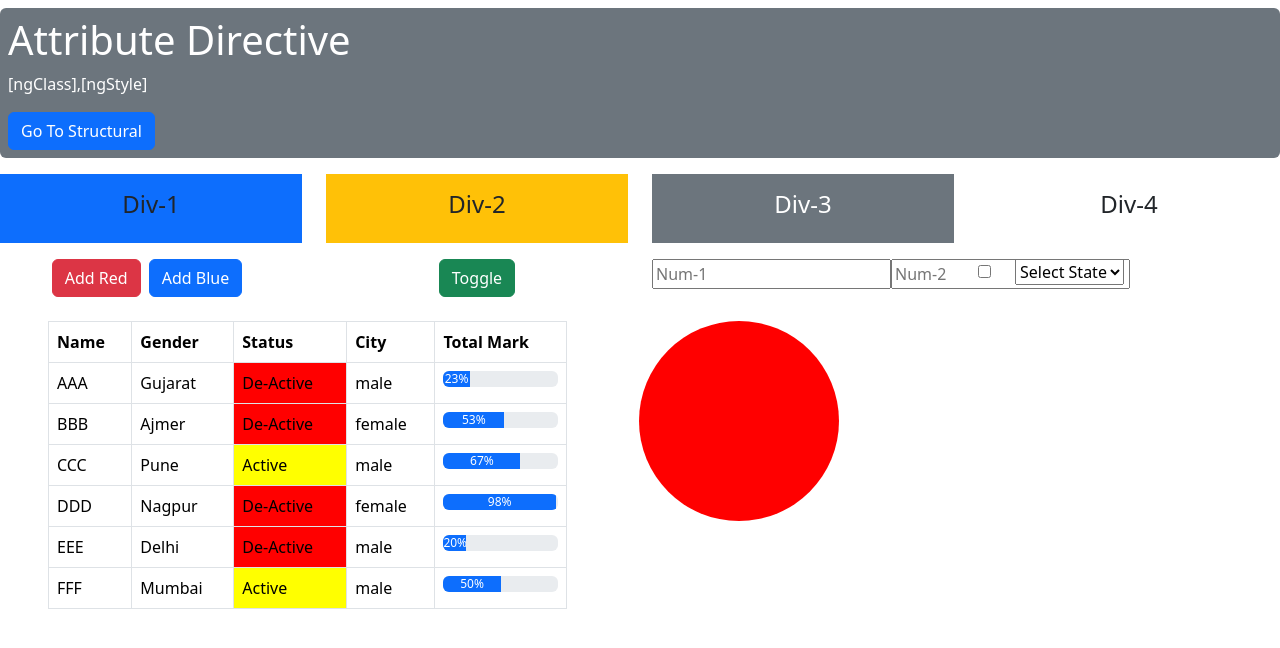
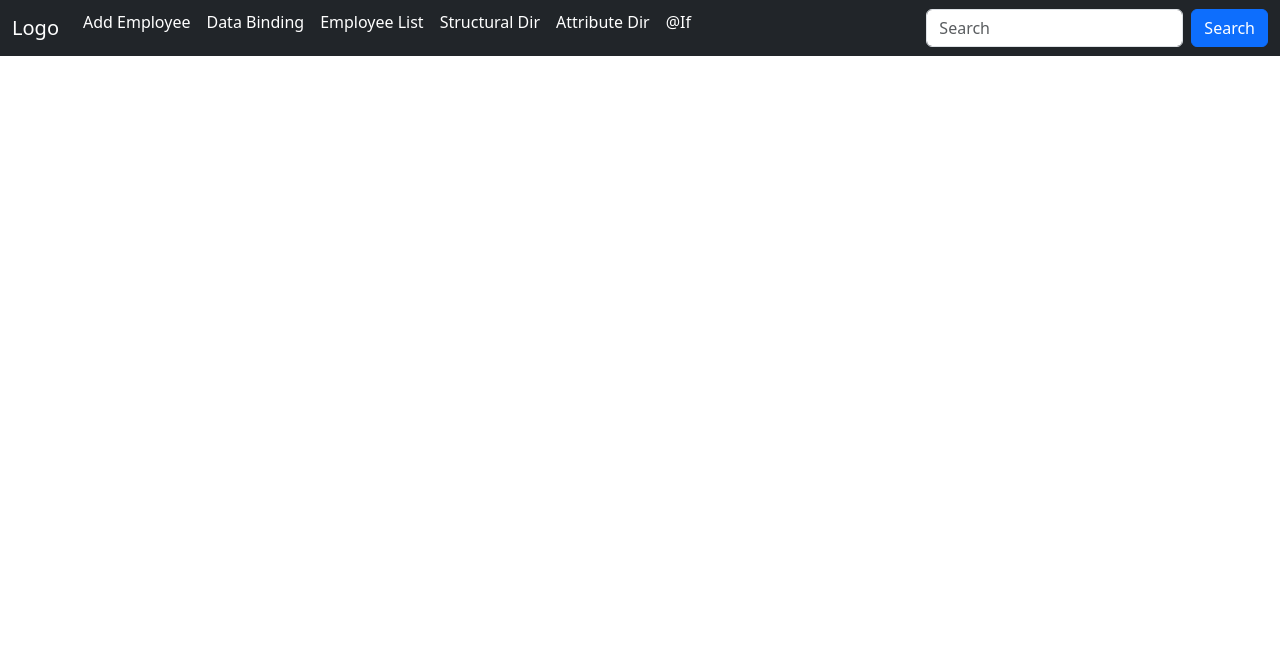
Before and after one commit to chiragrangras/angular_18, an Angular app in the folder angular_tutorial/: page / in a window 1280 px wide. Shown: the top 648 px of the page. Built offline with nearby package versions, Linux system fonts and the light colour scheme.

Commit message:
modified file

```diff
--- a/angular_tutorial/src/app/app.component.html
+++ b/angular_tutorial/src/app/app.component.html
@@ -1 +1,42 @@
-<app-attribute-directive></app-attribute-directive>
+<nav class="navbar navbar-expand-lg navbar-dark bg-dark">
+  <div class="container-fluid">
+    <a class="navbar-brand" href="javasrcipt:void(0)">Logo</a>
+    <button
+      class="navbar-toggler"
+      type="button"
+      data-bs-toggle="collapse"
+      data-bs-target="#mynavbar"
+    >
+      <span class="navbar-toggler-icon"></span>
+    </button>
+    <div class="collapse navbar-collapse" id="mynavbar">
+      <ul class="navbar-nav me-auto">
+        <li class="nav-item" style="margin-top: -12px">
+          <a class="nav-link active" routerLink="add-emp">Add Employee</a>
+        </li>
+        <li class="nav-item" style="margin-top: -12px">
+          <a class="nav-link active" routerLink="data-binding">Data Binding</a>
+        </li>
+        <li class="nav-item" style="margin-top: -12px">
+          <a class="nav-link active" routerLink="emp-list">Employee List</a>
+        </li>
+        <li class="nav-item" style="margin-top: -12px">
+          <a class="nav-link active" routerLink="structural-dir">Structural Dir</a>
+        </li>
+        <li class="nav-item" style="margin-top: -12px">
+          <a class="nav-link active" routerLink="attribute-dir">Attribute Dir</a>
+        </li>
+        <li class="nav-item" style="margin-top: -12px">
+          <a class="nav-link active" routerLink="if-else"><span>&#64;</span>If</a>
+        </li>
+      </ul>
+      <form class="d-flex">
+        <input class="form-control me-2" type="text" placeholder="Search" />
+        <button class="btn btn-primary" type="button">Search</button>
+      </form>
+    </div>
+  </div>
+</nav>
+<div class="container">
+    <router-outlet></router-outlet>
+</div>
```
